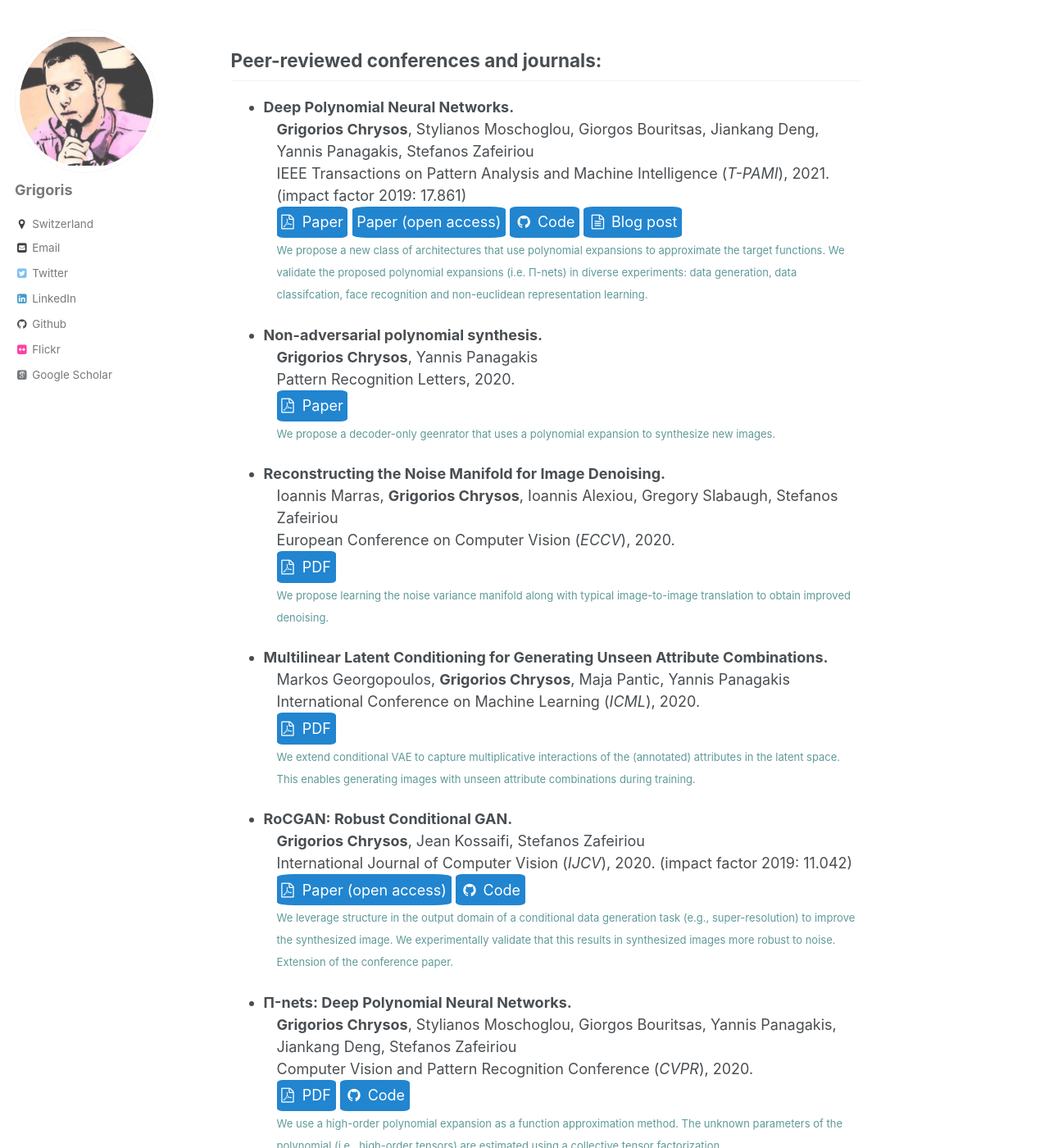
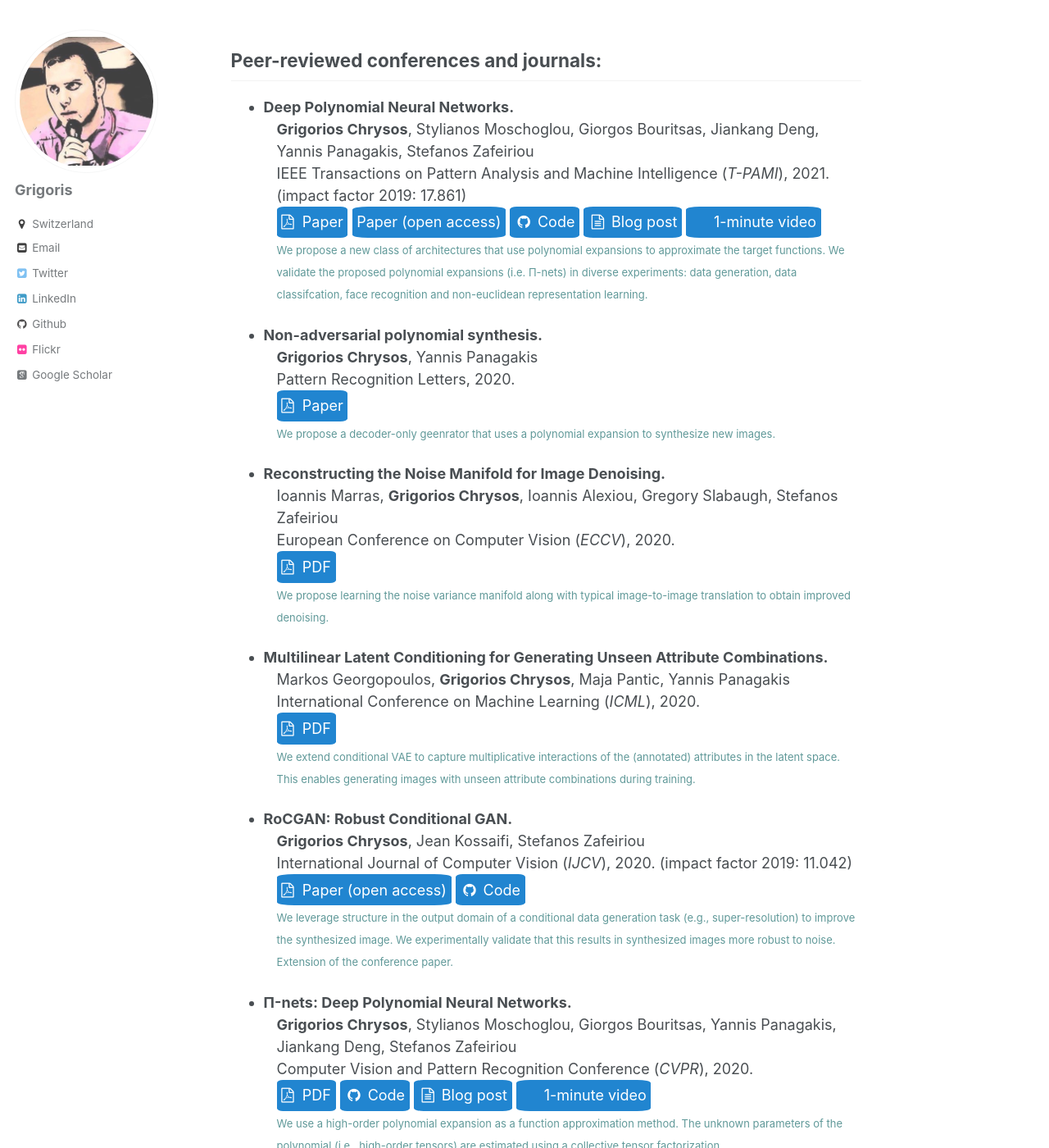
Before and after one commit to grigorisg9gr/grigorisg9gr.github.io, a Jekyll site: the page built from _publications/index.html, in a window 1280 px wide and 1400 px high, scrolled down 200 px. Shown: the whole window at 82% size. Built offline with Jekyll 4.4.1, drawn with Linux system fonts in a browser that asks for light colours; some web fonts are replaced.

Commit message:
Include video link for polynomials.

```diff
--- a/_publications/index.html
+++ b/_publications/index.html
@@ -15,7 +15,9 @@ collection: publications
       <a style="color: white; text-decoration: none;" href="https://ieeexplore.ieee.org/document/9353253"><span class="buttong button-round"> <i class="fa fa-file-pdf-o" aria-hidden="true"></i> &nbsp;Paper</span></a>
       <a style="color: white; text-decoration: none;" href="https://arxiv.org/abs/2006.13026"><span class="buttong button-round">Paper (open access)</span></a>
       <a style="color: white; text-decoration: none;" href="https://github.com/grigorisg9gr/polynomial_nets"><span class="buttong button-round"> <i class="fa fa-fw fa-github" aria-hidden="true"></i>&nbsp;Code</span></a>
-      <a style="color: white; text-decoration: none;" href="/polynomial-nets/"><span class="buttong button-round"> <i class="fa fa-fw fa-file-text-o" aria-hidden="true"></i>&nbsp;Blog post</span></a><br>
+      <a style="color: white; text-decoration: none;" href="/polynomial-nets/"><span class="buttong button-round"> <i class="fa fa-fw fa-file-text-o" aria-hidden="true"></i>&nbsp;Blog post</span></a>
+      <a style="color: white; text-decoration: none;" href="https://youtu.be/5HmFSoU2cOw"><span class="buttong button-round"> <i class="fa fa-fw fa-fa-file-movie-o" aria-hidden="true"></i>&nbsp;1-minute video</span></a> <!-- Break --><br>
+
       <span style="color: #609999; font-size: 13px; line-height: 13px;">We propose a new class of architectures that use polynomial expansions to approximate the target functions. We validate the proposed polynomial expansions (i.e. &Pi;-nets) in diverse experiments: data generation, data classifcation, face recognition and non-euclidean representation learning. </span></p>
     </div>
 
@@ -58,7 +60,9 @@ collection: publications
       <p><strong>Grigorios Chrysos</strong>, Stylianos Moschoglou, Giorgos Bouritsas, Yannis Panagakis, Jiankang Deng, Stefanos Zafeiriou<br>
       Computer Vision and Pattern Recognition Conference (<em>CVPR</em>), 2020. <br>
       <a style="color: white; text-decoration: none;" href="https://openaccess.thecvf.com/content_CVPR_2020/papers/Chrysos_P-nets_Deep_Polynomial_Neural_Networks_CVPR_2020_paper.pdf"><span class="buttong button-round"> <i class="fa fa-file-pdf-o" aria-hidden="true"></i> &nbsp;PDF</span></a>
-      <a style="color: white; text-decoration: none;" href="https://github.com/grigorisg9gr/polynomial_nets"><span class="buttong button-round"> <i class="fa fa-fw fa-github" aria-hidden="true"></i>&nbsp;Code</span></a> <br>
+      <a style="color: white; text-decoration: none;" href="https://github.com/grigorisg9gr/polynomial_nets"><span class="buttong button-round"> <i class="fa fa-fw fa-github" aria-hidden="true"></i>&nbsp;Code</span></a>
+      <a style="color: white; text-decoration: none;" href="/polynomial-nets/"><span class="buttong button-round"> <i class="fa fa-fw fa-file-text-o" aria-hidden="true"></i>&nbsp;Blog post</span></a>
+      <a style="color: white; text-decoration: none;" href="https://youtu.be/5HmFSoU2cOw"><span class="buttong button-round"> <i class="fa fa-fw fa-fa-file-movie-o" aria-hidden="true"></i>&nbsp;1-minute video</span></a> <!-- Break --><br>
       <span style="color: #609999; font-size: 13px; line-height: 13px;">We use a high-order polynomial expansion as a function approximation method. The unknown parameters of the polynomial (i.e., high-order tensors) are estimated using a collective tensor factorization.</span></p>
     </div>
 
```
Also changed, not shown: other parts of _publications/index.html (+4 -1 lines).
